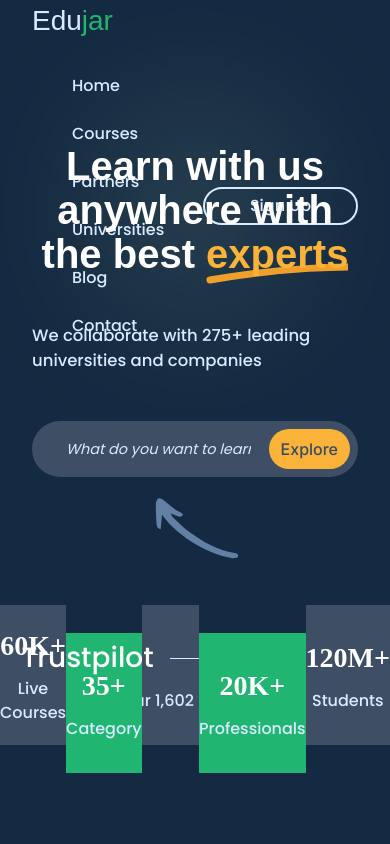
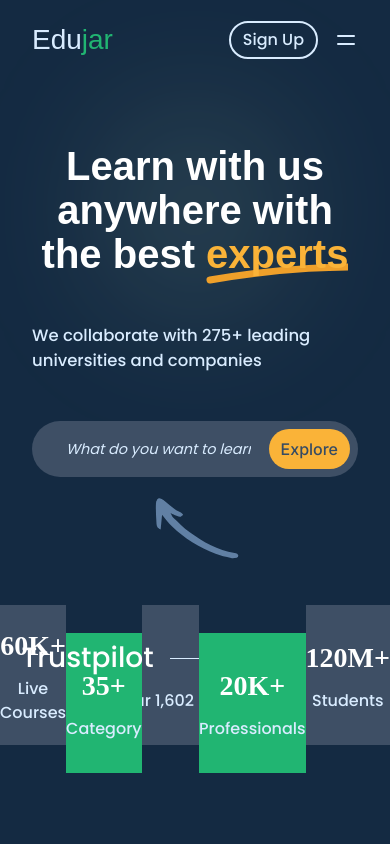
Before and after one commit to Vikram-Hegde/edujar-landing-page, a React (Vite) app: page / in a window 390 px wide. Shown: the top 844 px of the page. Built offline with nearby package versions, Linux system fonts and the light colour scheme; a web font is replaced by a local one.

Commit message:
responsive nav

```diff
--- a/src/sections/Header.jsx
+++ b/src/sections/Header.jsx
@@ -1,18 +1,53 @@
+import { useState } from 'react'
+
 const Header = () => {
+	const [showMenu, setShowMenu] = useState(false)
 	return (
 		<header>
 			<div className="logo">
 				Edu<span className="highlight--green">jar</span>
 			</div>
-			<ul role="list" className="nav">
-				<li><a href="#home">Home</a></li>
-				<li><a href="#courses">Courses</a></li>
-				<li><a href="#partners">Partners</a></li>
-				<li><a href="#universities">Universities</a></li>
-				<li><a href="#blog">Blog</a></li>
-				<li><a href="#contact">Contact</a></li>
+			<ul role="list" className={`nav ${showMenu ? 'active' : ''}`}>
+				<li>
+					<a href="#home">Home</a>
+				</li>
+				<li>
+					<a href="#courses">Courses</a>
+				</li>
+				<li>
+					<a href="#partners">Partners</a>
+				</li>
+				<li>
+					<a href="#universities">Universities</a>
+				</li>
+				<li>
+					<a href="#blog">Blog</a>
+				</li>
+				<li>
+					<a href="#contact">Contact</a>
+				</li>
 			</ul>
-			<button className="btn btn--outline">Sign Up</button>
+			<div className="buttons">
+				<button className="btn btn--outline">Sign Up</button>
+				<div className="icon" onClick={() => setShowMenu(!showMenu)}>
+				<svg
+					xmlns="http://www.w3.org/2000/svg"
+					className="icon icon-tabler icon-tabler-menu"
+					width="24"
+					height="24"
+					viewBox="0 0 24 24"
+					strokeWidth="2"
+					stroke="currentColor"
+					fill="none"
+					strokeLinecap="round"
+					strokeLinejoin="round"
+				>
+					<path stroke="none" d="M0 0h24v24H0z" fill="none"></path>
+					<path d="M4 8l16 0"></path>
+					<path d="M4 16l16 0"></path>
+				</svg>
+				</div>
+			</div>
 		</header>
 	)
 }
--- a/src/styles/App.css
+++ b/src/styles/App.css
@@ -209,30 +209,6 @@ section {
   font-family: "KoHo", sans-serif;
 }
 
-header {
-  display: grid;
-  grid-template-columns: 1fr auto auto;
-  gap: 3.5rem;
-  align-items: center;
-  height: 5rem;
-}
-@media (max-width: 895px) {
-  header {
-    grid-template-columns: 1fr 1fr;
-    grid-template-areas: "logo logo" "nav button";
-    gap: 1rem;
-  }
-  header .logo {
-    grid-area: logo;
-  }
-  header button {
-    grid-area: button;
-  }
-  header .nav {
-    grid-area: nav;
-  }
-}
-
 .nav {
   display: flex;
   flex-wrap: wrap;
@@ -241,6 +217,67 @@ header {
 .nav a:hover {
   text-decoration: underline;
   text-underline-offset: 0.5rem;
+}
+
+header {
+  display: grid;
+  grid-template-columns: 1fr auto auto;
+  gap: 3.5rem;
+  align-items: center;
+  min-block-size: 5rem;
+  padding: 0.75rem 0;
+  position: relative;
+}
+header .buttons {
+  display: flex;
+  align-items: center;
+  gap: 1rem;
+}
+header .icon-tabler {
+  display: none;
+}
+@media (max-width: 895px) {
+  header {
+    display: flex;
+    align-content: start;
+    justify-content: space-between;
+    gap: 0.5rem;
+  }
+  header .icon {
+    display: inline-flex;
+    order: 1;
+  }
+  header .nav {
+    flex-direction: column;
+    text-align: center;
+    padding: 0;
+    opacity: 0;
+    transform: translate3d(0, -3rem, 3rem) scale(0.8);
+    perspective: 1000px;
+    pointer-events: none;
+    transition: transform 150ms ease-in-out;
+  }
+  header .nav.active {
+    opacity: 1;
+    transform: translate3d(0, 0, 0) scale(1);
+    pointer-events: auto;
+  }
+  header button {
+    justify-self: center;
+  }
+  header .nav {
+    position: absolute;
+    top: 100%;
+    left: 0;
+    padding: 2rem 0;
+    width: 100%;
+    background-color: white;
+    color: var(--accent);
+    z-index: 10;
+  }
+  header button {
+    order: 1;
+  }
 }
 
 .home-section {
@@ -625,7 +662,7 @@ header {
 }
 .faq-section .gradient-blur:not(:first-child) {
   left: 100%;
-  top: 60%;
+  top: 45%;
 }
 .faq-section h2 {
   margin-block: 1rem 1.5rem;
```
